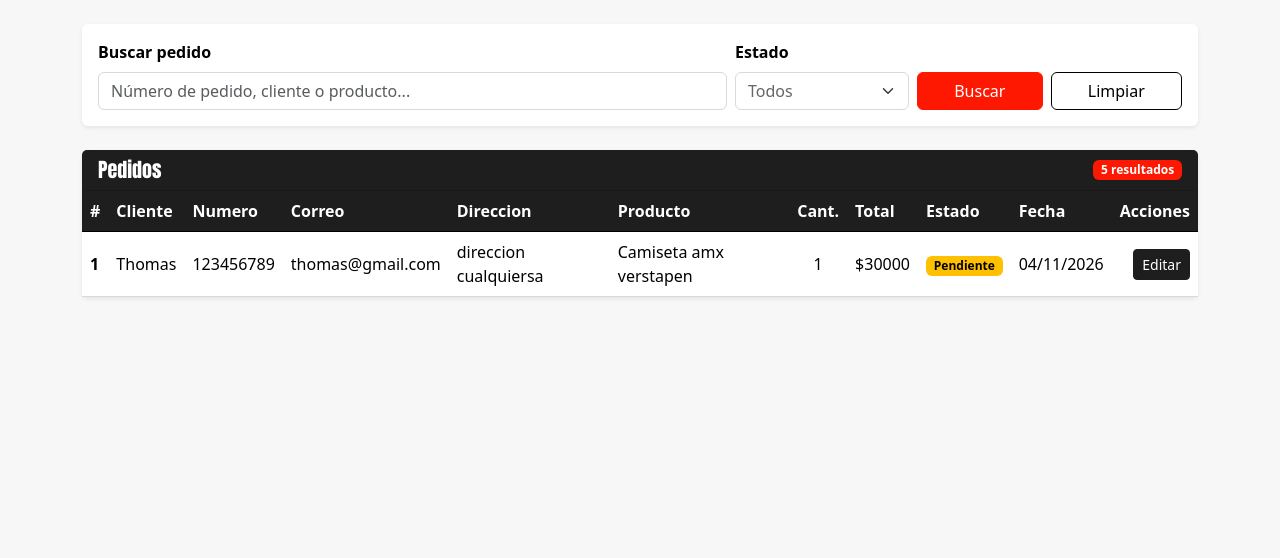
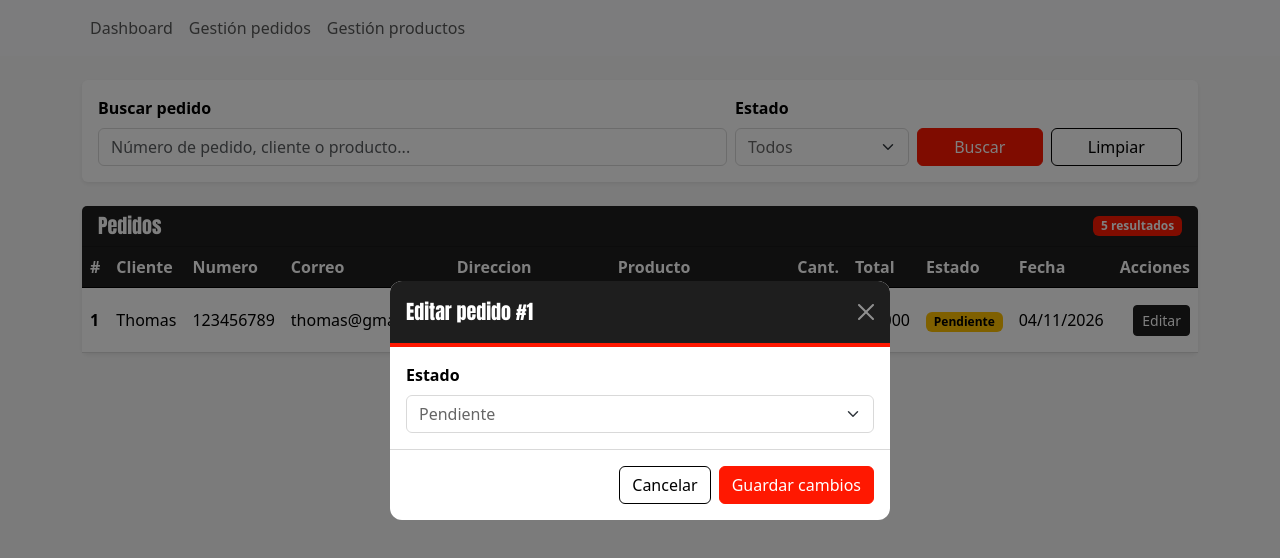
Before and after one commit to ThomasEspinosa86/TiendaFormula1, a plain HTML site: page index.html in a window 1280 px wide. Both pictures are taken after a click on the button "Editar". Drawn offline with nearby package versions, Linux system fonts and the light colour scheme; files that its build step writes are made by us from their sources.

Commit message:
correccion de pedido hardcodeado junto con navbar para mostrar trabajo

```diff
--- a/index.html
+++ b/index.html
@@ -11,7 +11,20 @@
 
 <body class="bg-light">
 
-
+<nav class="navbar navbar-expand-lg bg-body-tertiary">
+  <div class="container">
+    <button class="navbar-toggler" type="button" data-bs-toggle="collapse" data-bs-target="#menu">
+      <span class="navbar-toggler-icon"></span>
+    </button>
+    <div class="collapse navbar-collapse" id="menu">
+      <ul class="navbar-nav">
+        <li class="nav-item"><a class="nav-link" href="dashboard.html">Dashboard</a></li>
+        <li class="nav-item"><a class="nav-link" href="index.html">Gestión pedidos</a></li>
+        <li class="nav-item"><a class="nav-link" href="productos.html">Gestión productos</a></li>
+      </ul>
+    </div>
+  </div>
+</nav>
 
   <main class="container py-4">
 
@@ -100,18 +113,18 @@
   <!--MODALES DE EDICIÓN-->
 
 
-  <div class="modal fade" id="modalEditar1001" tabindex="-1" aria-labelledby="tituloEditar1001" aria-hidden="true">
+  <div class="modal fade" id="modalEditar1" tabindex="-1" aria-labelledby="tituloEditar1" aria-hidden="true">
     <div class="modal-dialog modal-dialog-centered">
       <div class="modal-content">
         <div class="modal-header bg-dark text-white">
-          <h2 class="modal-title h5" id="tituloEditar1001">Editar pedido #1</h2>
+          <h2 class="modal-title h5" id="tituloEditar1">Editar pedido #1</h2>
           <button type="button" class="btn-close btn-close-white" data-bs-dismiss="modal" aria-label="Cerrar"></button>
         </div>
         <div class="modal-body">
-          <form id="formEditar1001" action="#" method="POST">
+          <form id="formEditar1" action="#" method="POST">
             <div>
-              <label for="estado1001" class="form-label">Estado</label>
-              <select class="form-select" id="estado1001" name="estado" required>
+              <label for="estado1" class="form-label">Estado</label>
+              <select class="form-select" id="estado1" name="estado" required>
                 <option value="pendiente" selected>Pendiente</option>
                 <option value="enviado">Enviado</option>
                 <option value="entregado">Entregado</option>
@@ -122,7 +135,7 @@
         </div>
         <div class="modal-footer">
           <button type="button" class="btn btn-outline-dark" data-bs-dismiss="modal">Cancelar</button>
-          <button type="submit" form="formEditar1001" class="btn btn-danger">Guardar cambios</button>
+          <button type="submit" form="formEditar1" class="btn btn-danger">Guardar cambios</button>
         </div>
       </div>
     </div>
```
Also changed, not shown: admin.css (renamed from Admin/css/admin.css).
